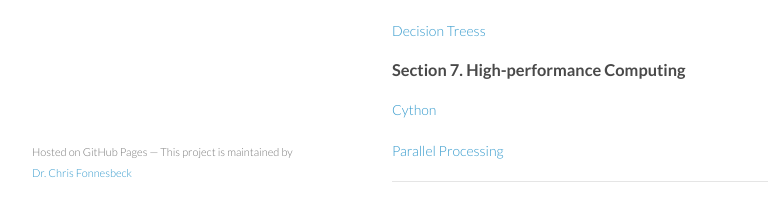
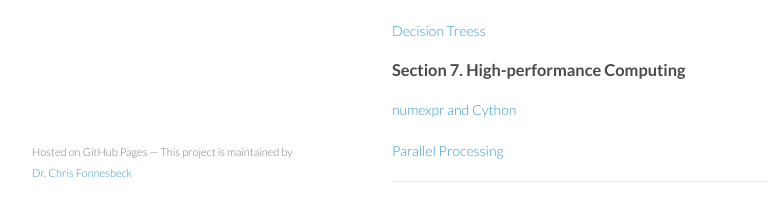
Before and after one commit to fonnesbeck/Bios8366, a Jekyll site: the page built from lectures.md, in a window 1280 px wide and 900 px high, scrolled down 941 px. Shown: the part 648-869 px from the top of the window, without its empty margins (178-946 px from the left). Built offline with Jekyll 4.4.1, drawn with Linux system fonts in a browser that asks for light colours.

Commit message:
Updated Section 7 link

```diff
--- a/lectures.md
+++ b/lectures.md
@@ -89,7 +89,7 @@ Course Introduction
 
 ### Section 7. High-performance Computing
 
-[Cython](http://nbviewer.ipython.org/urls/raw.github.com/fonnesbeck/Bios366/master/notebooks/Section7_1-Cython.ipynb)
+[numexpr and Cython](http://nbviewer.ipython.org/urls/raw.github.com/fonnesbeck/Bios366/master/notebooks/Section7_1-High-Performance-Python.ipynb)
 
 
 [Parallel Processing](http://nbviewer.ipython.org/urls/raw.github.com/fonnesbeck/Bios366/master/notebooks/Section7_2-Parallel-Processing.ipynb)
```
